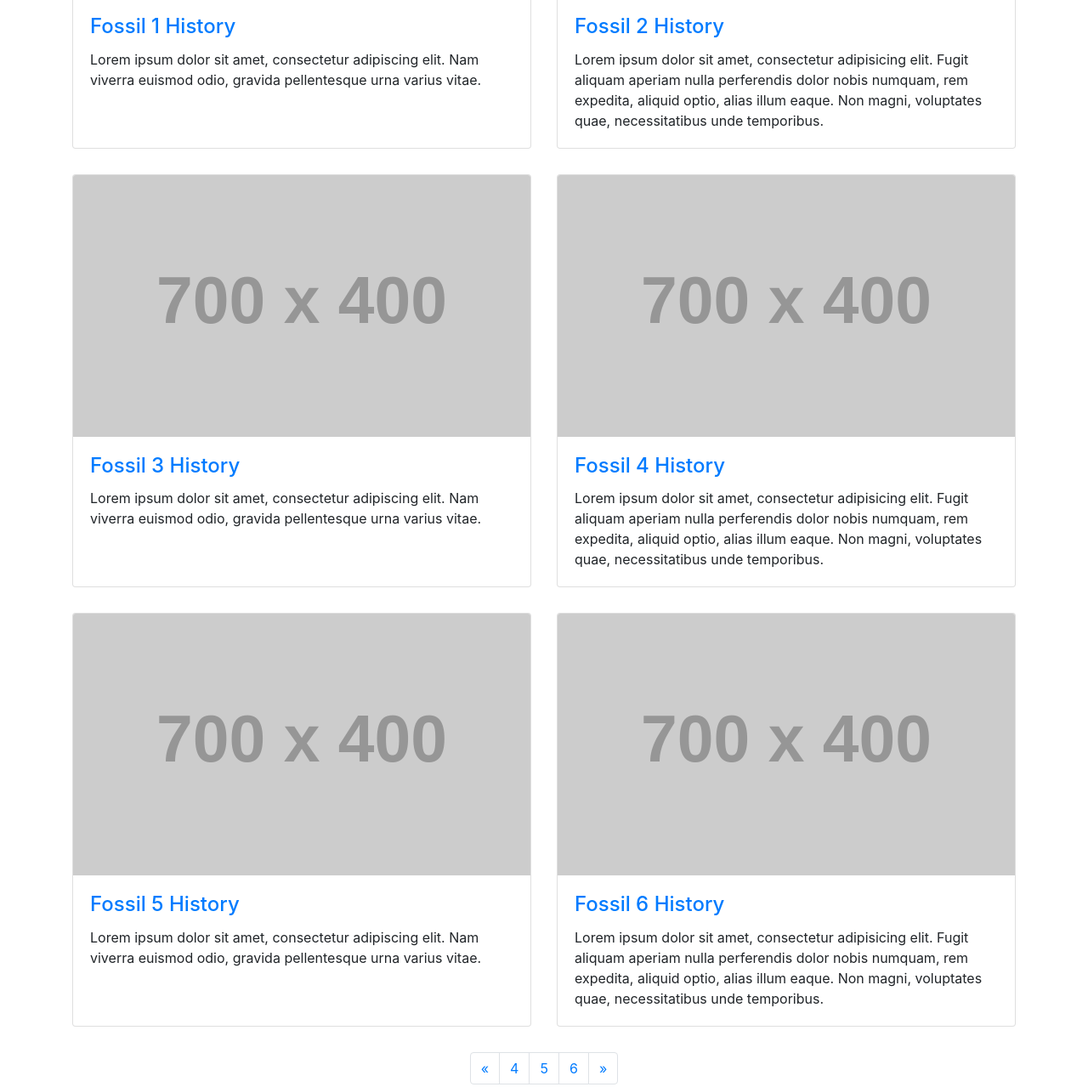
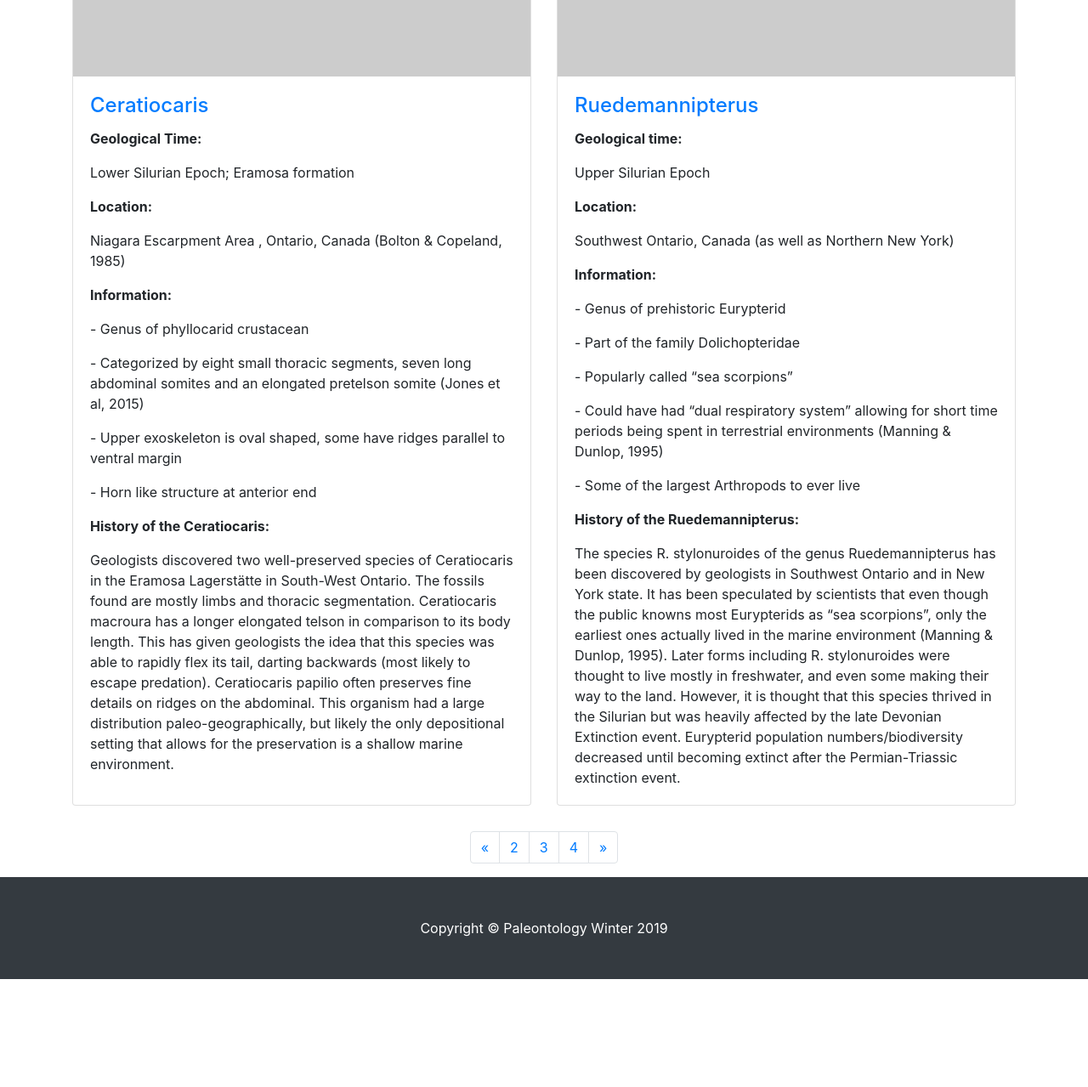
Before and after one commit to leetakhotsamit/edit, a website: page Period5.html in a window 1280 px wide. Shown: the part 519-1798 px from the top of the page at 85% size. After the commit the page ends 1671 px from the top, so only its background shows below. Drawn offline with Linux system fonts and the light colour scheme; placeholder pictures from the web are drawn by us.

Commit message:
Update Period5.html

```diff
--- a/Period5.html
+++ b/Period5.html
@@ -40,7 +40,6 @@
 
                 <a class="dropdown-item" href="Period2.html">Carboniferous</a>
                 <a class="dropdown-item" href="Period3.html">Cambrian</a>
-
                 <a class="dropdown-item" href="Period5.html">Silurian</a>
                 <a class="dropdown-item" href="Period6.html">Ordovician</a>
 
@@ -72,67 +71,48 @@
     <div class="row">
       <div class="col-lg-6 portfolio-item">
         <div class="card h-100">
-          <a href="#"><img class="card-img-top" src="http://placehold.it/700x400" alt=""></a>
+          <a href="#"><img class="card-img-top" src="http://placehold.it/700x400" alt="" width="700" height="400"></a>
           <div class="card-body">
             <h4 class="card-title">
-              <a class="#" href="portfolio-item.html">Fossil 1 History</a>
+              <a class="#" href="#">Ceratiocaris</a>
             </h4>
-            <p class="card-text">Lorem ipsum dolor sit amet, consectetur adipiscing elit. Nam viverra euismod odio, gravida pellentesque urna varius vitae.</p>
+            <p class="card-text"><b>Geological Time:</b></p>
+            <p class="card-text"> Lower Silurian Epoch; Eramosa formation
+            </p>
+            <p class="card-text"><b>Location:</b></p>
+            <p class="card-text">Niagara Escarpment Area , Ontario, Canada (Bolton & Copeland, 1985)
+            </p>
+            <p class="card-text"><b>Information:</b></p>
+            <p class="card-text">- Genus of phyllocarid crustacean</p>
+            <p class="card-text">- Categorized by eight small thoracic segments, seven long abdominal somites and an elongated pretelson somite (Jones et al, 2015)</p>
+            <p class="card-text">- Upper exoskeleton is oval shaped, some have ridges parallel to ventral margin</p>
+            <p class="card-text">- Horn like structure at anterior end</p>
+            <p class="card-text"><b>History of the Ceratiocaris:</b></p>
+            <p class="card-text">Geologists discovered two well-preserved species of Ceratiocaris in the Eramosa Lagerstätte in South-West Ontario. The fossils found are mostly limbs and thoracic segmentation. Ceratiocaris macroura has a longer elongated telson in comparison to its body length. This has given geologists the idea that this species was able to rapidly flex its tail, darting backwards (most likely to escape predation). Ceratiocaris papilio often preserves fine details on ridges on the abdominal. This organism had a large distribution paleo-geographically, but likely the only depositional setting that allows for the preservation is a shallow marine environment.</p>
+
           </div>
         </div>
       </div>
       <div class="col-lg-6 portfolio-item">
         <div class="card h-100">
-          <a href="#"><img class="card-img-top" src="http://placehold.it/700x400" alt=""></a>
+          <a href="#"><img class="card-img-top" src="http://placehold.it/700x400" alt="" width="700" height="400"></a>
           <div class="card-body">
             <h4 class="card-title">
-                <a class="#" href="portfolio-item.html">Fossil 2 History</a>
+                <a class="#" href="#"> Ruedemannipterus</a>
             </h4>
-            <p class="card-text">Lorem ipsum dolor sit amet, consectetur adipisicing elit. Fugit aliquam aperiam nulla perferendis dolor nobis numquam, rem expedita, aliquid optio, alias illum eaque. Non magni, voluptates quae, necessitatibus unde temporibus.</p>
-          </div>
-        </div>
-      </div>
-      <div class="col-lg-6 portfolio-item">
-        <div class="card h-100">
-          <a href="#"><img class="card-img-top" src="http://placehold.it/700x400" alt=""></a>
-          <div class="card-body">
-            <h4 class="card-title">
-                <a class="#" href="portfolio-item.html">Fossil 3 History</a>
-            </h4>
-            <p class="card-text">Lorem ipsum dolor sit amet, consectetur adipiscing elit. Nam viverra euismod odio, gravida pellentesque urna varius vitae.</p>
-          </div>
-        </div>
-      </div>
-      <div class="col-lg-6 portfolio-item">
-        <div class="card h-100">
-          <a href="#"><img class="card-img-top" src="http://placehold.it/700x400" alt=""></a>
-          <div class="card-body">
-            <h4 class="card-title">
-                <a class="#" href="portfolio-item.html">Fossil 4 History</a>
-            </h4>
-            <p class="card-text">Lorem ipsum dolor sit amet, consectetur adipisicing elit. Fugit aliquam aperiam nulla perferendis dolor nobis numquam, rem expedita, aliquid optio, alias illum eaque. Non magni, voluptates quae, necessitatibus unde temporibus.</p>
-          </div>
-        </div>
-      </div>
-      <div class="col-lg-6 portfolio-item">
-        <div class="card h-100">
-          <a href="#"><img class="card-img-top" src="http://placehold.it/700x400" alt=""></a>
-          <div class="card-body">
-            <h4 class="card-title">
-                <a class="#" href="portfolio-item.html">Fossil 5 History</a>
-            </h4>
-            <p class="card-text">Lorem ipsum dolor sit amet, consectetur adipiscing elit. Nam viverra euismod odio, gravida pellentesque urna varius vitae.</p>
-          </div>
-        </div>
-      </div>
-      <div class="col-lg-6 portfolio-item">
-        <div class="card h-100">
-          <a href="#"><img class="card-img-top" src="http://placehold.it/700x400" alt=""></a>
-          <div class="card-body">
-            <h4 class="card-title">
-                <a class="#" href="portfolio-item.html">Fossil 6 History</a>
-            </h4>
-            <p class="card-text">Lorem ipsum dolor sit amet, consectetur adipisicing elit. Fugit aliquam aperiam nulla perferendis dolor nobis numquam, rem expedita, aliquid optio, alias illum eaque. Non magni, voluptates quae, necessitatibus unde temporibus.</p>
+            <p class="card-text"><b>Geological time:</b></p>
+            <p class="card-text"> Upper Silurian Epoch</p>
+            <p class="card-text"><b>Location:</b></p>
+            <p class="card-text">Southwest Ontario, Canada (as well as Northern New York)</p>
+            <p class="card-text"><b>Information:</b></p>
+            <p class="card-text">- Genus of prehistoric Eurypterid</p>
+            <p class="card-text">- Part of the family Dolichopteridae</p>
+            <p class="card-text">- Popularly called “sea scorpions”</p>
+            <p class="card-text">- Could have had “dual respiratory system” allowing for short time periods being spent in terrestrial environments (Manning & Dunlop, 1995)</p>
+            <p class="card-text">- Some of the largest Arthropods to ever live</p>
+            <p class="card-text"><b>History of the Ruedemannipterus:</b></p>
+            <p class="card-text">The species R. stylonuroides of the genus Ruedemannipterus has been discovered by geologists in Southwest Ontario and in New York state. It has been speculated by scientists that even though the public knowns most Eurypterids as “sea scorpions”, only the earliest ones actually lived in the marine environment (Manning & Dunlop, 1995). Later forms including R. stylonuroides were thought to live mostly in freshwater, and even some making their way to the land. However, it is thought that this species thrived in the Silurian but was heavily affected by the late Devonian Extinction event. Eurypterid population numbers/biodiversity decreased until becoming extinct after the Permian-Triassic extinction event. </p>
+
           </div>
         </div>
       </div>
@@ -148,13 +128,13 @@
       </a>
     </li>
     <li class="page-item">
-            <a class="page-link" href="Period4.html">4</a>
+        <a class="page-link" href="Period3.html">2</a>
       </li>
     <li class="page-item">
-          <a class="page-link" href="#">5</a>
+      <a class="page-link" href="#">3</a>
     </li>
     <li class="page-item">
-            <a class="page-link" href="Period6.html">6</a>
+        <a class="page-link" href="Period6.html">4</a>
     <li class="page-item">
       <a class="page-link" href="Period6.html" aria-label="Next">
         <span aria-hidden="true">&raquo;</span>
```
Lines whose indentation alone changed are shown as unchanged.
